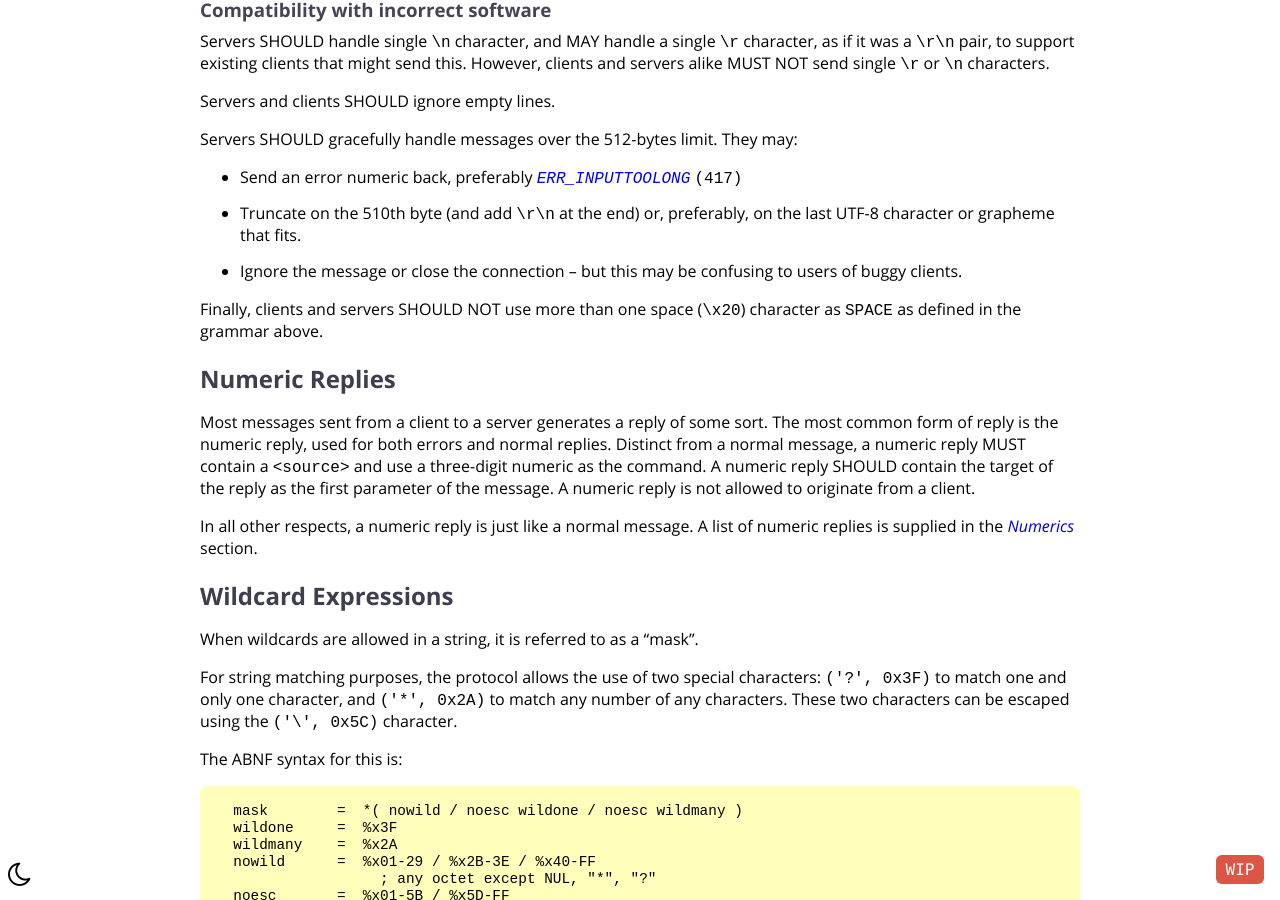
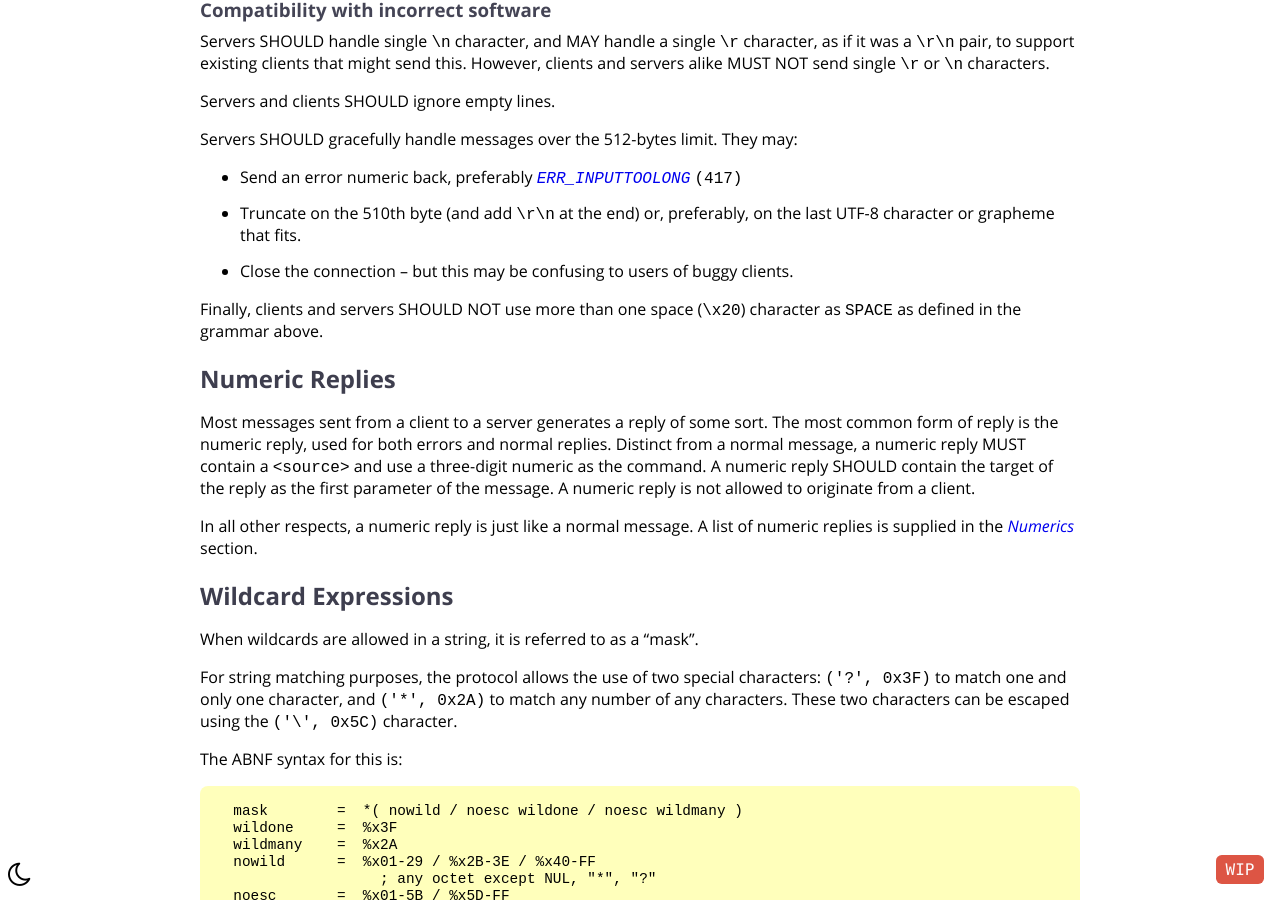
Before and after one commit to ircdocs/modern-irc, a Jekyll site: the page built from index.md, in a window 1280 px wide and 900 px high, scrolled down 16729 px. Built offline with Jekyll 4.4.1, drawn with Linux system fonts in a browser that asks for light colours; the table of contents is made by our own code.

Commit message:
Remove suggestion to drop oversized messages.
This can cause a state desync.

```diff
--- a/_includes/c2s_structure.md
+++ b/_includes/c2s_structure.md
@@ -131,7 +131,7 @@ Servers SHOULD gracefully handle messages over the 512-bytes limit. They may:
 
 * Send an error numeric back, preferably {% numeric ERR_INPUTTOOLONG %}
 * Truncate on the 510th byte (and add `\r\n` at the end) or, preferably, on the last UTF-8 character or grapheme that fits.
-* Ignore the message or close the connection – but this may be confusing to users of buggy clients.
+* Close the connection – but this may be confusing to users of buggy clients.
 
 Finally, clients and servers SHOULD NOT use more than one space (`\x20`) character as `SPACE` as defined in the grammar above.
 
```
